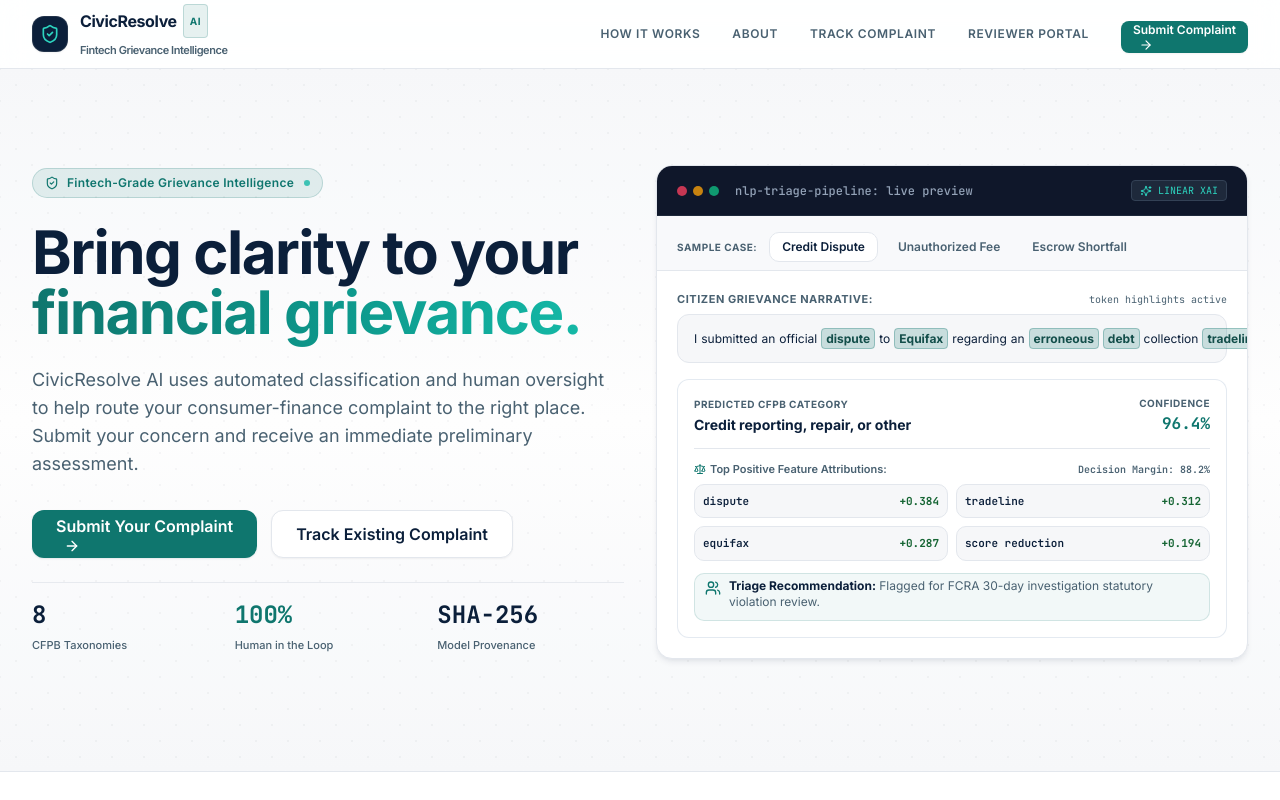
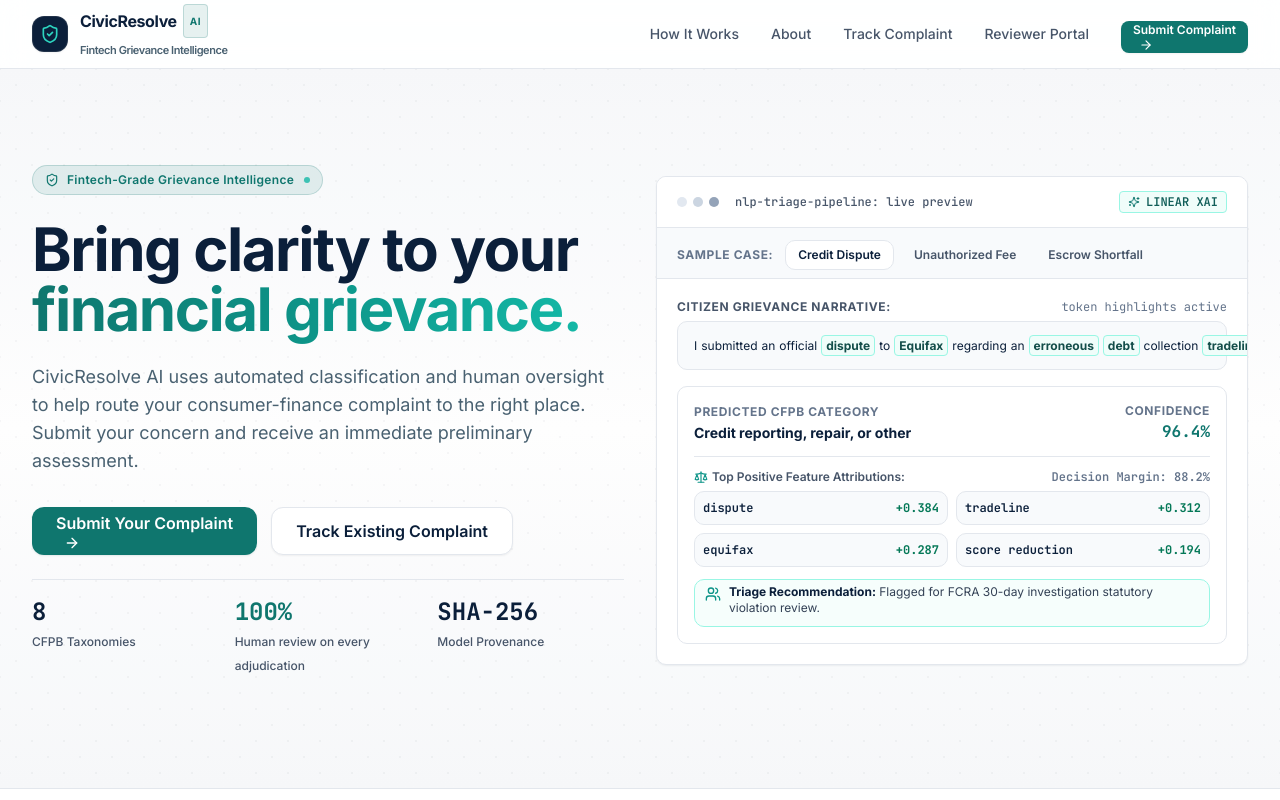
Before and after one commit to Gaurav-Ojha65/CivicResolveAI, a React (Vite) app in the folder frontend/: page / in a window 1280 px wide. Shown: the top 800 px of the page. Built offline with nearby package versions, Linux system fonts and the light colour scheme.

Commit message:
feat(public): polish landing preview card, token wrap, and intake gateway aesthetics

```diff
--- a/frontend/src/app/pages/LandingPage.tsx
+++ b/frontend/src/app/pages/LandingPage.tsx
@@ -146,25 +146,25 @@ export const LandingPage: React.FC = () => {
           <div className="hidden md:flex items-center gap-8">
             <a
               href="#how-it-works"
-              className="text-xs font-semibold uppercase tracking-wider text-ink-muted hover:text-ink-deep transition-colors focus-visible:outline focus-visible:outline-2 focus-visible:outline-focus rounded"
+              className="text-sm font-medium text-slate-600 hover:text-ink transition-colors focus-visible:outline focus-visible:outline-2 focus-visible:outline-focus rounded"
             >
               How It Works
             </a>
             <a
               href="#transparency"
-              className="text-xs font-semibold uppercase tracking-wider text-ink-muted hover:text-ink-deep transition-colors focus-visible:outline focus-visible:outline-2 focus-visible:outline-focus rounded"
+              className="text-sm font-medium text-slate-600 hover:text-ink transition-colors focus-visible:outline focus-visible:outline-2 focus-visible:outline-focus rounded"
             >
               About
             </a>
             <Link
               to="/track"
-              className="text-xs font-semibold uppercase tracking-wider text-ink-muted hover:text-teal-trust transition-colors focus-visible:outline focus-visible:outline-2 focus-visible:outline-focus rounded"
+              className="text-sm font-medium text-slate-600 hover:text-teal-700 transition-colors focus-visible:outline focus-visible:outline-2 focus-visible:outline-focus rounded"
             >
               Track Complaint
             </Link>
             <Link
               to="/reviewer/login"
-              className="text-xs font-semibold uppercase tracking-wider text-ink-muted hover:text-teal-trust transition-colors focus-visible:outline focus-visible:outline-2 focus-visible:outline-focus rounded"
+              className="text-sm font-medium text-slate-600 hover:text-teal-700 transition-colors focus-visible:outline focus-visible:outline-2 focus-visible:outline-focus rounded"
             >
               Reviewer Portal
             </Link>
@@ -299,58 +299,58 @@ export const LandingPage: React.FC = () => {
                 </div>
 
                 {/* Micro Trust Proofs */}
-                <div className="pt-4 grid grid-cols-3 gap-4 border-t border-border/80">
+                <div className="pt-4 grid grid-cols-3 gap-4 border-t border-line">
                   <div>
-                    <span className="block text-xl sm:text-2xl font-extrabold text-ink-deep font-mono">
+                    <span className="block text-xl sm:text-2xl font-extrabold text-ink font-mono">
                       8
                     </span>
-                    <span className="text-[11px] font-medium text-ink-muted">
+                    <span className="text-xs font-medium text-slate-600">
                       CFPB Taxonomies
                     </span>
                   </div>
                   <div>
-                    <span className="block text-xl sm:text-2xl font-extrabold text-teal-trust font-mono">
+                    <span className="block text-xl sm:text-2xl font-extrabold text-brand-700 font-mono">
                       100%
                     </span>
-                    <span className="text-[11px] font-medium text-ink-muted">
-                      Human in the Loop
+                    <span className="text-xs font-medium text-slate-600">
+                      Human review on every adjudication
                     </span>
                   </div>
                   <div>
-                    <span className="block text-xl sm:text-2xl font-extrabold text-ink-deep font-mono">
+                    <span className="block text-xl sm:text-2xl font-extrabold text-ink font-mono">
                       SHA-256
                     </span>
-                    <span className="text-[11px] font-medium text-ink-muted">
+                    <span className="text-xs font-medium text-slate-600">
                       Model Provenance
                     </span>
                   </div>
                 </div>
               </div>
 
-              {/* Right Column: Live Interactive Triage Simulation */}
+              {/* Right Column: Clean White Enterprise Preview Card */}
               <div className="lg:col-span-6">
-                <div className="rounded-2xl border border-border bg-surface shadow-card-hover overflow-hidden">
-                  {/* Terminal Header */}
-                  <div className="px-5 py-3.5 bg-slate-900 border-b border-slate-800 flex items-center justify-between text-slate-300">
+                <div className="rounded-[10px] border border-line bg-white shadow-card overflow-hidden">
+                  {/* Clean Header */}
+                  <div className="px-5 py-3.5 bg-white border-b border-line flex items-center justify-between text-ink">
                     <div className="flex items-center gap-2">
                       <div className="flex gap-1.5">
-                        <span className="w-2.5 h-2.5 rounded-full bg-rose-500/80" />
-                        <span className="w-2.5 h-2.5 rounded-full bg-amber-500/80" />
-                        <span className="w-2.5 h-2.5 rounded-full bg-emerald-500/80" />
+                        <span className="w-2.5 h-2.5 rounded-full bg-slate-200" />
+                        <span className="w-2.5 h-2.5 rounded-full bg-slate-300" />
+                        <span className="w-2.5 h-2.5 rounded-full bg-slate-400" />
                       </div>
-                      <span className="text-xs font-mono font-medium text-slate-400 ml-2">
+                      <span className="text-xs font-mono font-medium text-slate-600 ml-2">
                         nlp-triage-pipeline: live preview
                       </span>
                     </div>
-                    <div className="flex items-center gap-1.5 text-[10px] font-mono px-2 py-0.5 rounded bg-slate-800 text-teal-400 border border-slate-700">
-                      <Sparkles className="w-3 h-3" />
+                    <div className="flex items-center gap-1.5 text-xs font-mono px-2 py-0.5 rounded bg-teal-50 text-teal-800 border border-teal-200 font-semibold">
+                      <Sparkles className="w-3 h-3 text-teal-700" />
                       LINEAR XAI
                     </div>
                   </div>
 
                   {/* Interactive Scenario Tabs */}
-                  <div className="px-5 pt-4 pb-2 bg-canvas/70 border-b border-border flex items-center gap-2 overflow-x-auto">
-                    <span className="text-[10px] font-bold uppercase tracking-wider text-ink-muted shrink-0 mr-1">
+                  <div className="px-5 pt-3 pb-2 bg-slate-50 border-b border-line flex items-center gap-2 overflow-x-auto">
+                    <span className="text-xs font-bold uppercase tracking-wider text-slate-500 shrink-0 mr-1">
                       Sample Case:
                     </span>
                     {DEMO_SCENARIOS.map((scenario) => (
@@ -360,8 +360,8 @@ export const LandingPage: React.FC = () => {
                         onClick={() => setActiveScenarioId(scenario.id)}
                         className={`text-xs font-semibold px-3 py-1.5 rounded-lg transition-all shrink-0 cursor-pointer ${
                           activeScenarioId === scenario.id
-                            ? 'bg-surface text-ink-deep border border-border shadow-xs'
-                            : 'text-ink-muted hover:text-ink-deep hover:bg-surface/60'
+                            ? 'bg-white text-ink border border-line shadow-2xs font-bold'
+                            : 'text-slate-600 hover:text-ink hover:bg-white/60'
                         }`}
                       >
                         {scenario.tabLabel}
@@ -373,14 +373,14 @@ export const LandingPage: React.FC = () => {
                   <div className="p-5 space-y-4">
                     <div>
                       <div className="flex items-center justify-between mb-1.5">
-                        <span className="text-[11px] font-bold uppercase tracking-wider text-ink-muted">
+                        <span className="text-xs font-bold uppercase tracking-wider text-slate-600">
                           Citizen Grievance Narrative:
                         </span>
-                        <span className="text-[10px] font-mono text-ink-muted">
+                        <span className="text-xs font-mono text-slate-500">
                           token highlights active
                         </span>
                       </div>
-                      <div className="p-3.5 rounded-xl bg-canvas border border-border text-xs leading-relaxed text-ink-deep font-sans">
+                      <div className="p-3.5 rounded-[10px] bg-slate-50 border border-line text-xs leading-relaxed text-ink font-sans">
                         {activeScenario.description.split(' ').map((word, idx) => {
                           const cleanWord = word.toLowerCase().replace(/[^a-z]/g, '');
                           const isHighlighted = activeScenario.highlightedWords.includes(cleanWord);
@@ -389,7 +389,7 @@ export const LandingPage: React.FC = () => {
                               key={idx}
                               className={
                                 isHighlighted
-                                  ? 'bg-teal-trust/20 text-teal-900 font-bold px-1 py-0.5 rounded border border-teal-trust/30 mx-0.5'
+                                  ? 'bg-teal-50 text-teal-900 font-bold px-1 py-0.5 rounded border border-teal-200 mx-0.5'
                                   : 'mx-0.5'
                               }
                             >
@@ -401,45 +401,45 @@ export const LandingPage: React.FC = () => {
                     </div>
 
                     {/* Output Triage Classification Panel */}
-                    <div className="p-4 rounded-xl bg-surface border border-slate-200/90 shadow-xs space-y-3">
-                      <div className="flex items-center justify-between border-b border-border pb-3">
+                    <div className="p-4 rounded-[10px] bg-white border border-line shadow-2xs space-y-3">
+                      <div className="flex items-center justify-between border-b border-line pb-3">
                         <div>
-                          <span className="text-[10px] font-bold uppercase tracking-wider text-ink-muted block">
+                          <span className="text-xs font-bold uppercase tracking-wider text-slate-500 block">
                             Predicted CFPB Category
                           </span>
-                          <span className="text-sm font-extrabold text-ink-deep font-sans">
+                          <span className="text-sm font-extrabold text-ink font-sans">
                             {activeScenario.category}
                           </span>
                         </div>
                         <div className="text-right">
-                          <span className="text-[10px] font-bold uppercase tracking-wider text-ink-muted block">
+                          <span className="text-xs font-bold uppercase tracking-wider text-slate-500 block">
                             Confidence
                           </span>
-                          <span className="text-base font-extrabold text-teal-trust font-mono">
+                          <span className="text-base font-extrabold text-brand-700 font-mono tabular-nums">
                             {activeScenario.confidence}%
                           </span>
                         </div>
                       </div>
 
-                      {/* Linear Feature Attribution Bar */}
+                      {/* Linear Feature Attribution Tokens (Wrapped, not clipped) */}
                       <div>
-                        <div className="flex items-center justify-between text-[11px] font-semibold text-ink-muted mb-1.5">
+                        <div className="flex items-center justify-between text-xs font-semibold text-slate-600 mb-1.5">
                           <span className="flex items-center gap-1">
-                            <Scale className="w-3 h-3 text-teal-trust" />
+                            <Scale className="w-3.5 h-3.5 text-brand-600" />
                             Top Positive Feature Attributions:
                           </span>
-                          <span className="font-mono text-[10px]">Decision Margin: {activeScenario.margin}%</span>
+                          <span className="font-mono text-xs text-slate-500 tabular-nums">Decision Margin: {activeScenario.margin}%</span>
                         </div>
-                        <div className="grid grid-cols-2 gap-2">
+                        <div className="grid grid-cols-1 sm:grid-cols-2 gap-2">
                           {activeScenario.features.map((feat) => (
                             <div
                               key={feat.feature}
-                              className="p-2 rounded-lg bg-canvas border border-border flex items-center justify-between text-[11px] font-mono"
+                              className="p-2 rounded-lg bg-slate-50 border border-line flex items-center justify-between text-xs font-mono"
                             >
-                              <span className="font-semibold text-ink-deep truncate pr-1">
+                              <span className="font-semibold text-ink truncate pr-1">
                                 {feat.feature}
                               </span>
-                              <span className="text-semantic-success-fg font-bold shrink-0">
+                              <span className="text-emerald-700 font-bold shrink-0 tabular-nums">
                                 +{feat.contribution.toFixed(3)}
                               </span>
                             </div>
@@ -448,10 +448,10 @@ export const LandingPage: React.FC = () => {
                       </div>
 
                       {/* Human Routing Notice */}
-                      <div className="pt-1 flex items-start gap-2 text-xs text-ink-muted bg-teal-trust/5 p-2.5 rounded-lg border border-teal-trust/15">
-                        <Users className="w-4 h-4 text-teal-trust shrink-0 mt-0.5" />
+                      <div className="pt-1 flex items-start gap-2 text-xs text-slate-700 bg-teal-50/60 p-2.5 rounded-lg border border-teal-200">
+                        <Users className="w-4 h-4 text-brand-600 shrink-0 mt-0.5" />
                         <div>
-                          <span className="font-bold text-ink-deep">Triage Recommendation:</span>{' '}
+                          <span className="font-bold text-ink">Triage Recommendation:</span>{' '}
                           {activeScenario.routeReason}.
                         </div>
                       </div>
@@ -818,7 +818,7 @@ export const LandingPage: React.FC = () => {
 
             {/* Navigation links */}
             <nav aria-label="Footer navigation">
-              <ul className="flex flex-wrap gap-6 sm:gap-8 text-xs font-semibold uppercase tracking-wider text-slate-300" role="list">
+              <ul className="flex flex-wrap gap-6 sm:gap-8 text-sm font-medium text-slate-300" role="list">
                 <li>
                   <Link
                     to="/"
```
